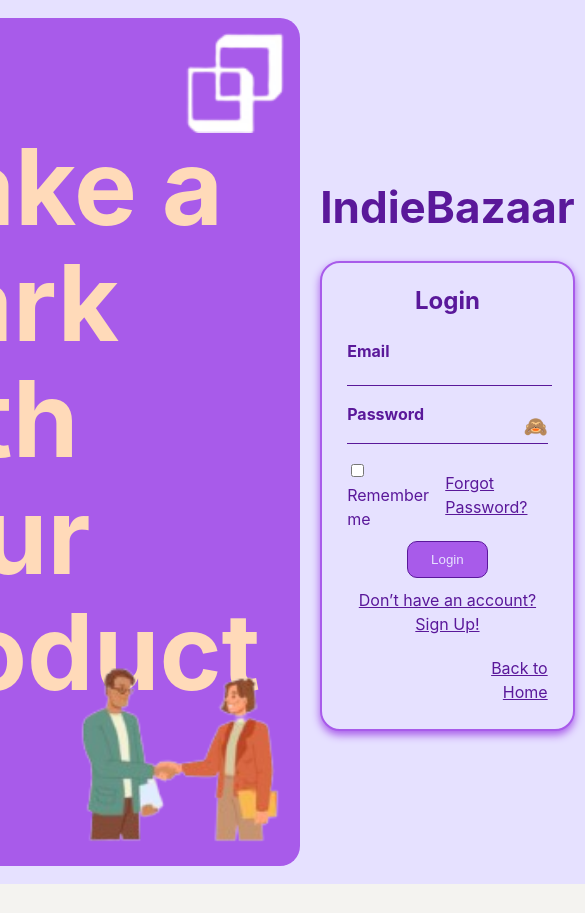
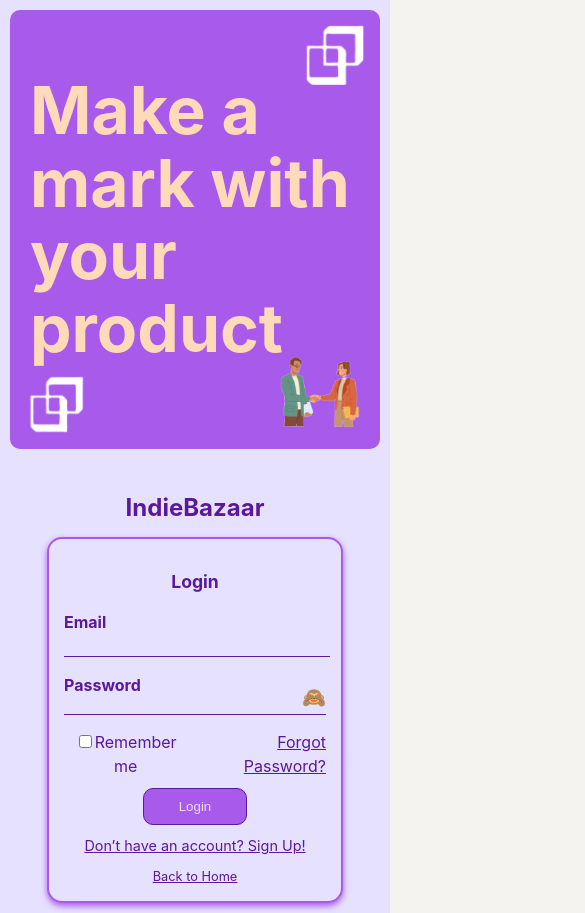
Before and after one commit to Batool-AA/IndieBazaar, a React (Vite) app in the folder IndieBazaar/: page /login in a window 390 px wide. Shown: the whole page, 585 px wide, since content can reach past the window. Before the commit the page ends 884 px from the top, so only its background shows below. Built offline with nearby package versions, Linux system fonts and the light colour scheme; no server answers.

Commit message:
login+signup

```diff
--- a/IndieBazaar/src/components/login-form/login-form.css
+++ b/IndieBazaar/src/components/login-form/login-form.css
@@ -63,6 +63,77 @@
   color: #666;
 }
 
-  a{
+a {
   cursor: pointer;
 }
+
+.login-component-options a{
+  text-align: right;
+}
+
+/* Media Queries */
+
+/* For tablets (768px and below) */
+@media (max-width: 768px) {
+  .login-form-component {
+      padding: 20px; /* Adjust padding for smaller screens */
+      box-shadow: 0 3px 6px var(--vibrantPurple); /* Softer shadow */
+  }
+
+
+  .login-component-back-to-home {
+      width: auto; /* Expand to fit content */
+      text-align: center; /* Center the text */
+      margin-left: 0;
+  }
+
+  .login-password-toggle-icon {
+      font-size: 1.3rem; /* Adjust icon size */
+  }
+
+  .input-group label {
+    text-align: left;
+  }
+
+  /* .error-message {
+    text-align: left;
+  } */
+
+}
+
+/* For mobile devices (480px and below) */
+@media (max-width: 480px) {
+  .login-form-component {
+      padding: 15px; /* Further reduce padding */
+      border-radius: 15px; /* Softer corners */
+  }
+
+  .login-form-component h2 {
+      font-size: 1.1rem; /* Smaller heading size */
+  }
+
+  .login-component-options {
+      gap: 10px; /* Add spacing between stacked options */
+  }
+
+  .login-component-signup {
+      font-size: 0.9rem; /* Adjust font size for better readability */
+  }
+
+  .login-component-back-to-home {
+      margin-top: 10px; /* Reduce margin */
+      font-size: 0.8rem; /* Smaller text */
+  }
+
+  .login-password-toggle-icon {
+      font-size: 1.2rem; /* Adjust icon size */
+  }
+
+  .input-group label {
+    text-align: left;
+  }
+
+  /* .error-message {
+    text-align: left;
+  } */
+}
--- a/IndieBazaar/src/components/slogan/slogan.css
+++ b/IndieBazaar/src/components/slogan/slogan.css
@@ -13,7 +13,6 @@
 .slogan-text {
   font-size: 2.4rem;
   margin-bottom: 45px;
-
 }
 
 .slogan-top {
@@ -21,6 +20,7 @@
   right: 15px;
   width: 100px;
   height: auto;
+  position: absolute;
 }
 
 .slogan-bottom {
@@ -28,6 +28,7 @@
   left: 15px;
   width: 100px;
   height: auto;
+  position: absolute;
 }
 
 .slogan-handshake {
@@ -35,4 +36,53 @@
   right: 20px;
   width: 200px;
   height: auto;
+  position: absolute;
 }
+
+/* Media Queries */
+
+/* For tablets (768px and below) */
+@media (max-width: 768px) {
+  .slogan-section {
+      padding: 30px; /* Adjust padding for smaller screens */
+      border-radius: 15px; /* Softer corners */
+  }
+
+  .slogan-text {
+      font-size: 2rem; /* Reduce font size */
+      margin-bottom: 30px; /* Adjust spacing */
+      text-align: left;
+  }
+
+  .slogan-top,
+  .slogan-bottom {
+      width: 80px; /* Adjust image sizes */
+  }
+
+  .slogan-handshake {
+    width: 80px; /* Adjust image sizes */
+  }
+}
+
+/* For mobile devices (480px and below) */
+@media (max-width: 480px) {
+  .slogan-section {
+      padding: 20px; /* Further reduce padding */
+      border-radius: 10px;
+  }
+
+  .slogan-text {
+      font-size: 1.5rem; /* Smaller font size */
+      text-align: left; /* Center-align text for smaller screens */
+      margin-bottom: 20px;
+  }
+
+  .slogan-top,
+  .slogan-bottom {
+      width: 60px; /* Further adjust image sizes */
+  }
+
+  .slogan-handshake {
+      width: 80px; /* Scale handshake image */
+  }
+}
--- a/IndieBazaar/src/pages/Login-Page/login-page.css
+++ b/IndieBazaar/src/pages/Login-Page/login-page.css
@@ -7,7 +7,8 @@
     gap: 20px;
     padding: 20px;
     align-items: center;
-    height: 100vh;
+    min-height: 100vh;
+    /* max-height: auto; */
     background-color: var(--pastelLavender);
     /* width: 100vw; */
 }
@@ -24,3 +25,46 @@
     color: var(--deepPurple);
     text-align: center;
 }
+
+/* Media Queries */
+
+/* For tablets (768px and below) */
+@media (max-width: 768px) {
+    .login-page-container {
+        flex-direction: column; /* Stack items vertically */
+        align-items: center; /* Center align in column layout */
+    }
+
+    .login-page-slogan-container {
+        flex: 1; /* Adjust the width */
+        text-align: center; /* Center the text */
+    }
+
+    .login-page-form-container {
+        flex: 1; /* Adjust the width */
+        margin-top: 20px;
+        width: 80%;
+    }
+}
+
+/* For mobile devices (480px and below) */
+@media (max-width: 480px) {
+    .login-page-container {
+        padding: 10px; /* Reduce padding for smaller screens */
+        gap: 10px; /* Reduce gap between elements */
+    }
+
+    .login-page-slogan-container,
+    .login-page-form-container {
+        flex: 1; /* Full width */
+        text-align: center; /* Center text for both sections */
+    }
+
+    .login-page-form-container{
+      width: 80%;
+    }
+
+    .login-page-form-container h1 {
+        font-size: 1.5rem; /* Adjust font size for smaller screens */
+    }
+}
--- a/IndieBazaar/src/pages/Signup-Page/signup-page.css
+++ b/IndieBazaar/src/pages/Signup-Page/signup-page.css
@@ -1,3 +1,5 @@
+@import "../../variables.css";
+
 .signup-page-container {
     display: flex;
     flex-direction: row;
@@ -5,7 +7,8 @@
     gap: 20px;
     padding: 20px;
     align-items: center;
-    height: 100vh;
+    min-height: 100vh;
+    /* max-height: auto; */
     background-color: var(--pastelLavender);
     /* width: 100vw; */
 }
@@ -22,3 +25,46 @@
     color: var(--deepPurple);
     text-align: center;
 }
+
+/* Media Queries */
+
+/* For tablets (768px and below) */
+@media (max-width: 768px) {
+    .signup-page-container {
+        flex-direction: column; /* Stack items vertically */
+        align-items: center; /* Center align in column layout */
+    }
+
+    .signup-page-slogan-container {
+        flex: 1; /* Adjust the width */
+        text-align: center; /* Center the text */
+    }
+
+    .signup-page-form-container {
+        flex: 1; /* Adjust the width */
+        margin-top: 20px;
+        width: 80%;
+    }
+}
+
+/* For mobile devices (480px and below) */
+@media (max-width: 480px) {
+    .signup-page-container {
+        padding: 10px; /* Reduce padding for smaller screens */
+        gap: 10px; /* Reduce gap between elements */
+    }
+
+    .signup-page-slogan-container,
+    .signup-page-form-container {
+        flex: 1; /* Full width */
+        text-align: center; /* Center text for both sections */
+    }
+
+    .signup-page-form-container{
+      width: 80%;
+    }
+
+    .signup-page-form-container h1 {
+        font-size: 1.5rem; /* Adjust font size for smaller screens */
+    }
+}
```
Lines whose indentation alone changed are shown as unchanged.
